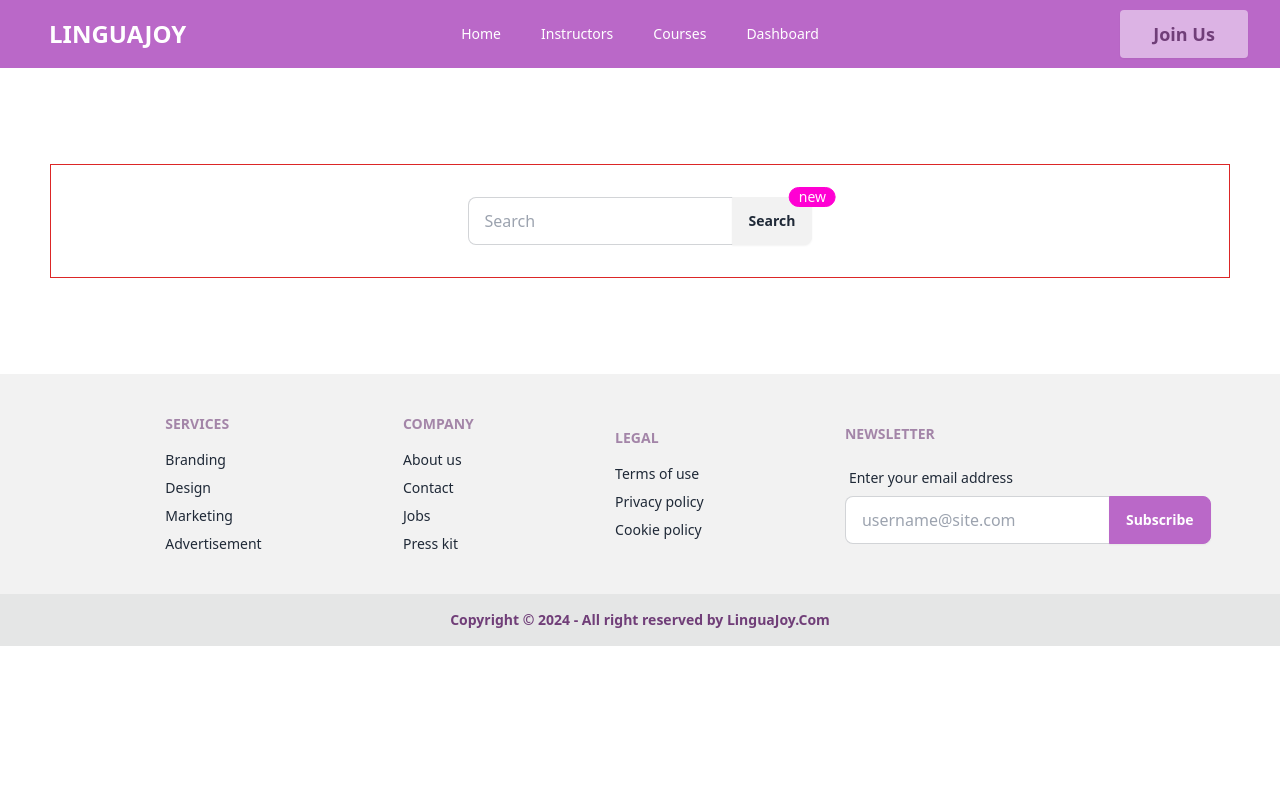
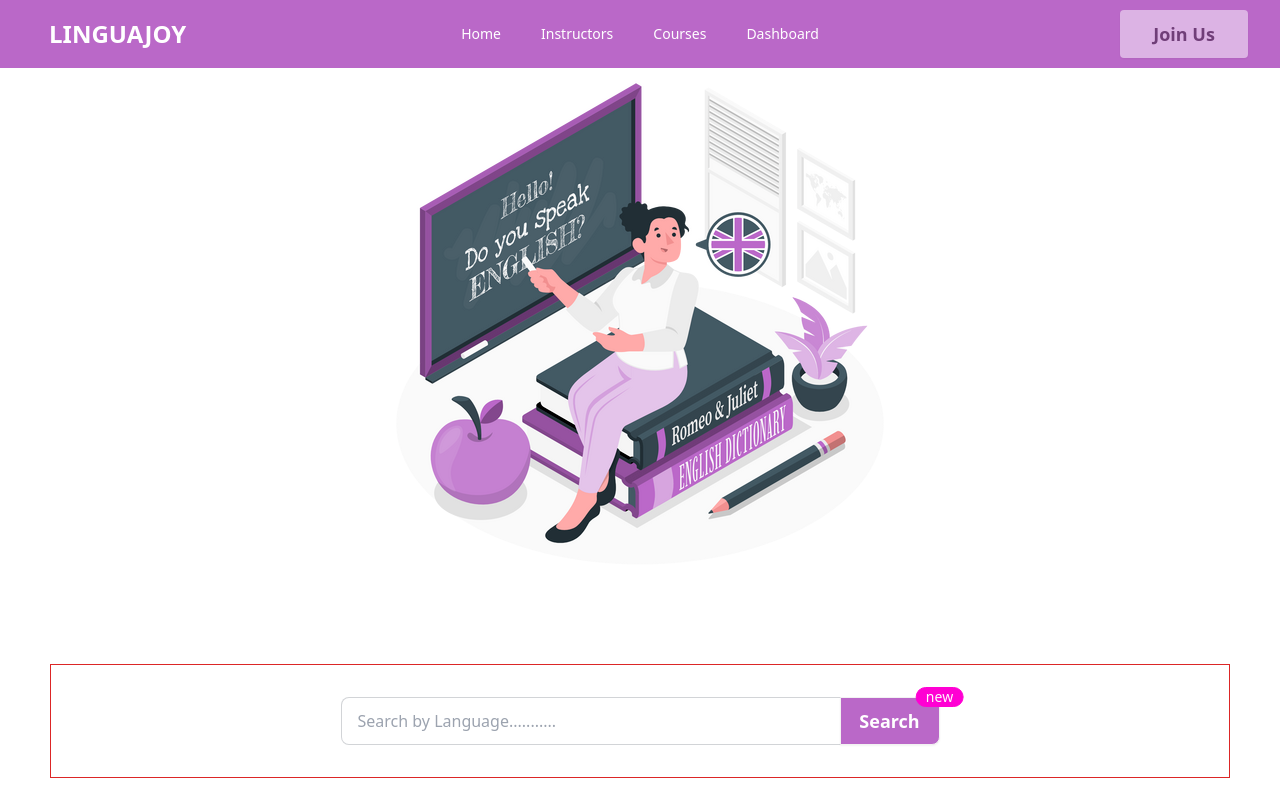
Before and after one commit to QuaziSamiha/lingua-joy-client, a React (Vite) app: page /courses in a window 1280 px wide. Shown: the top 800 px of the page. Built offline with nearby package versions, Linux system fonts and the light colour scheme.

Commit message:
working on banner

```diff
--- /dev/null
+++ b/src/components/Banner/Banner.jsx
@@ -0,0 +1,15 @@
+import banner from "../../../src/assets/images/banner/coursesBanner.png";
+
+const Banner = () => {
+  return (
+    <div>
+      <div>
+        <div className="flex justify-center">
+          <img src={banner} alt="" />
+        </div>
+      </div>
+    </div>
+  );
+};
+
+export default Banner;
--- a/src/pages/Courses/Courses/Courses.jsx
+++ b/src/pages/Courses/Courses/Courses.jsx
@@ -1,3 +1,4 @@
+import Banner from "../../../components/Banner/Banner";
 import useCourse from "../../../hooks/useCourse";
 
 function Courses() {
@@ -5,15 +6,16 @@ function Courses() {
   console.log(courses);
   return (
     <>
+      <Banner />
       <section className="border border-red-600 w-[1180px] mx-auto my-24">
         <div className="flex justify-center my-8">
-          <div>
+          <div className="">
             <div className="join">
               <div>
                 <div>
                   <input
-                    className="input input-bordered join-item"
-                    placeholder="Search"
+                    className="input input-bordered join-item w-[500px]"
+                    placeholder="Search by Language..........."
                   />
                 </div>
               </div>
@@ -21,7 +23,9 @@ function Courses() {
                 <span className="indicator-item badge badge-secondary">
                   new
                 </span>
-                <button className="btn join-item">Search</button>
+                <button className="btn join-item bg-[#ba68c8] text-white w-[100px] text-lg">
+                  Search
+                </button>
               </div>
             </div>
           </div>
```
Also changed, not shown: src/assets/images/banner/coursesBanner.png (renamed from src/assets/images/banner/ban8.png).
